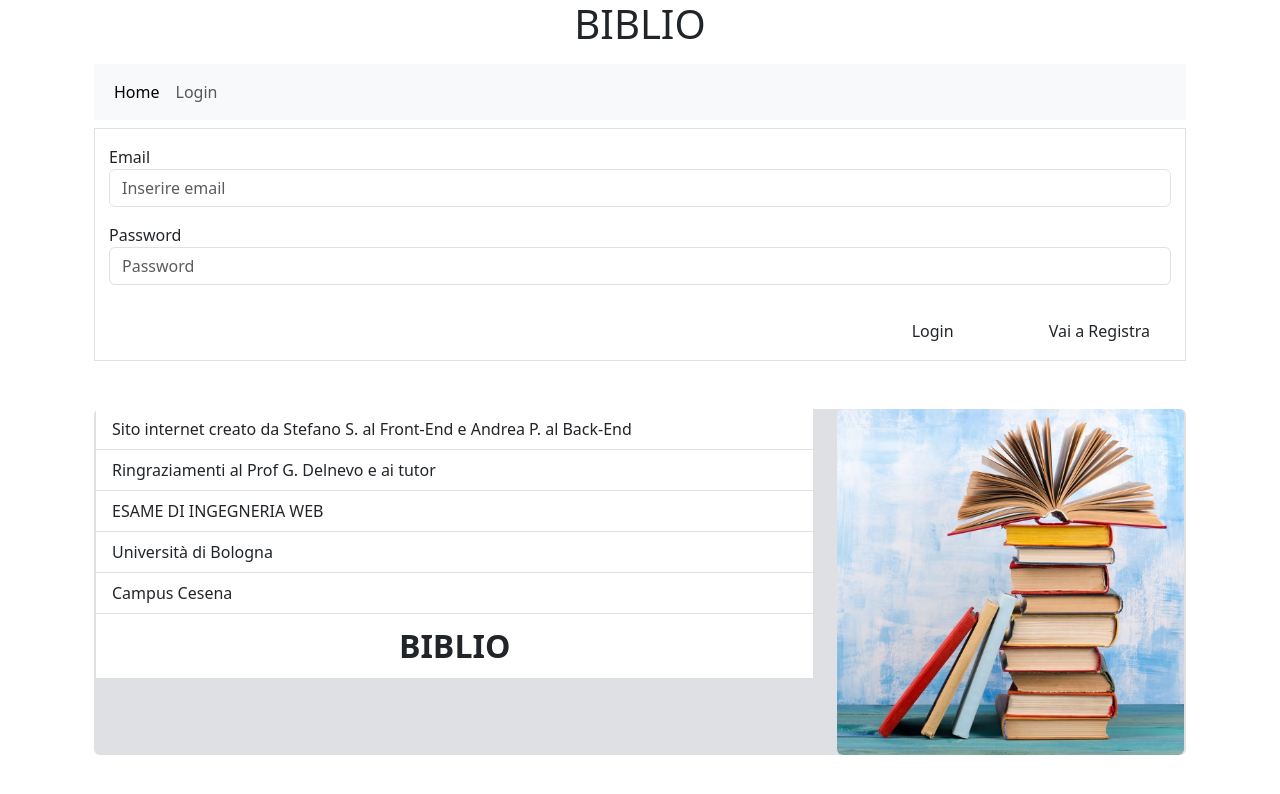
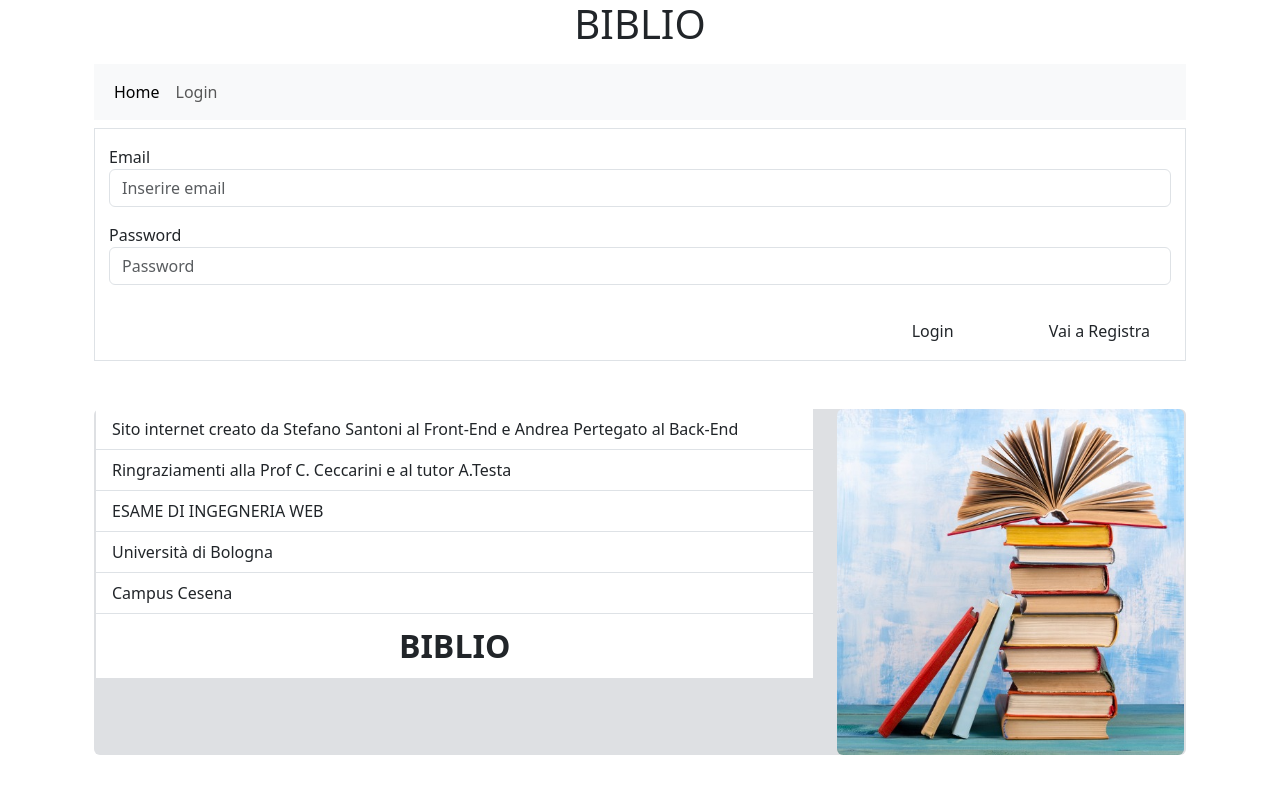
Before and after one commit to SantoSte2/ProgettoWeb2, a Vue app: page /Login in a window 1280 px wide. Shown: the top 794 px of the page. Built offline with nearby package versions, Linux system fonts and the light colour scheme.

Commit message:
fix user and img dimension on tab Code, change name and prof infooter

```diff
--- a/src/components/Code.vue
+++ b/src/components/Code.vue
@@ -4,7 +4,7 @@
           <div class="text-start">
               <h3>Code</h3>
           </div>
-          <div class="dov">
+          <div class="container"><!--class ="dov"-->
               <ul id="list" class="list-unstyled">
                   <!-- Mostra un messaggio se non ci sono code -->
                   <li v-if="codeFiltrate.length === 0">Nessuna coda</li>
@@ -19,8 +19,8 @@
                             <img :src="coda.immagine" alt="Copertina libro" class="book-bullet">
                         </div>
                           <!-- Visualizza i campi specifici della coda -->
-                          <div class="col-sm-3">Titolo: {{ coda.Titolo || 'Non disponibile' }}</div>
-                          <div class="col-sm-3">Username: {{ coda.username || 'Non disponibile' }}</div>
+                          <div class="col-md-3">Titolo: {{ coda.Titolo || 'Non disponibile' }}</div>
+                          <div class="col-md-3 text-break">Username: {{ coda.username || 'Non disponibile' }}</div>
                           <div class="col-sm-3">Data Inserimento: {{ formatDate(coda.dataInserimento) }}</div>
                           <div class="d-grid gap-2 d-md-flex justify-content-sm-end">
                               <!-- Pulsante per rimuovere l'utente dalla coda -->
--- a/src/components/Footer.vue
+++ b/src/components/Footer.vue
@@ -4,9 +4,9 @@
             <div class="row mb-5">
                 <div class="col-sm-8">
                     <ul class="list-group list-group-flush">
-                        <li class="list-group-item foot">Sito internet creato da Stefano S. al Front-End e Andrea P. al Back-End
+                        <li class="list-group-item foot">Sito internet creato da Stefano Santoni al Front-End e Andrea Pertegato al Back-End
                         </li>
-                        <li class="list-group-item foot">Ringraziamenti al Prof G. Delnevo e ai tutor</li>
+                        <li class="list-group-item foot">Ringraziamenti alla Prof C. Ceccarini e al tutor A.Testa</li>
                         <li class="list-group-item foot">ESAME DI INGEGNERIA WEB</li>
                         <li class="list-group-item foot">Università di Bologna</li>
                         <li class="list-group-item foot">Campus Cesena</li>
```
